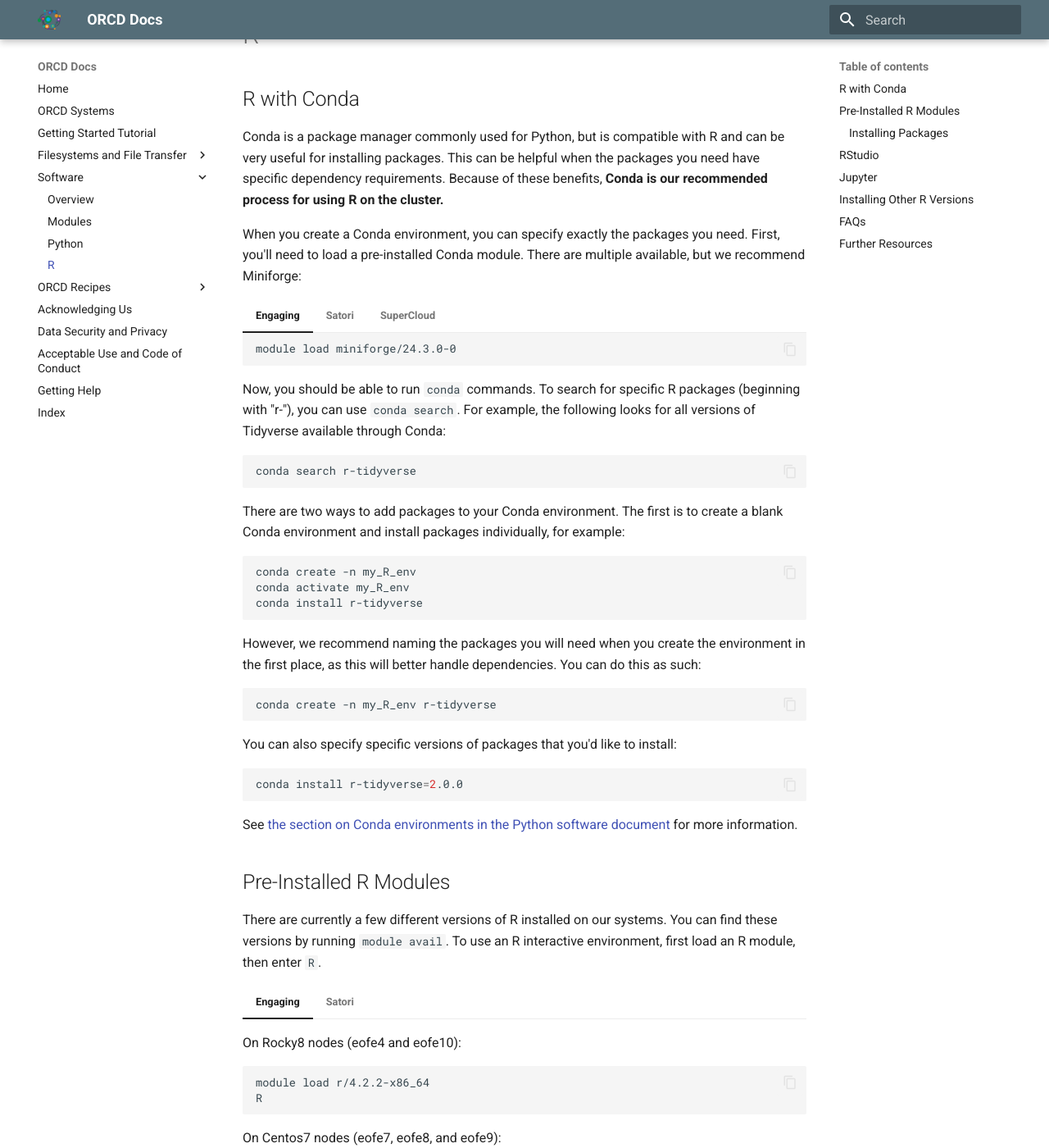
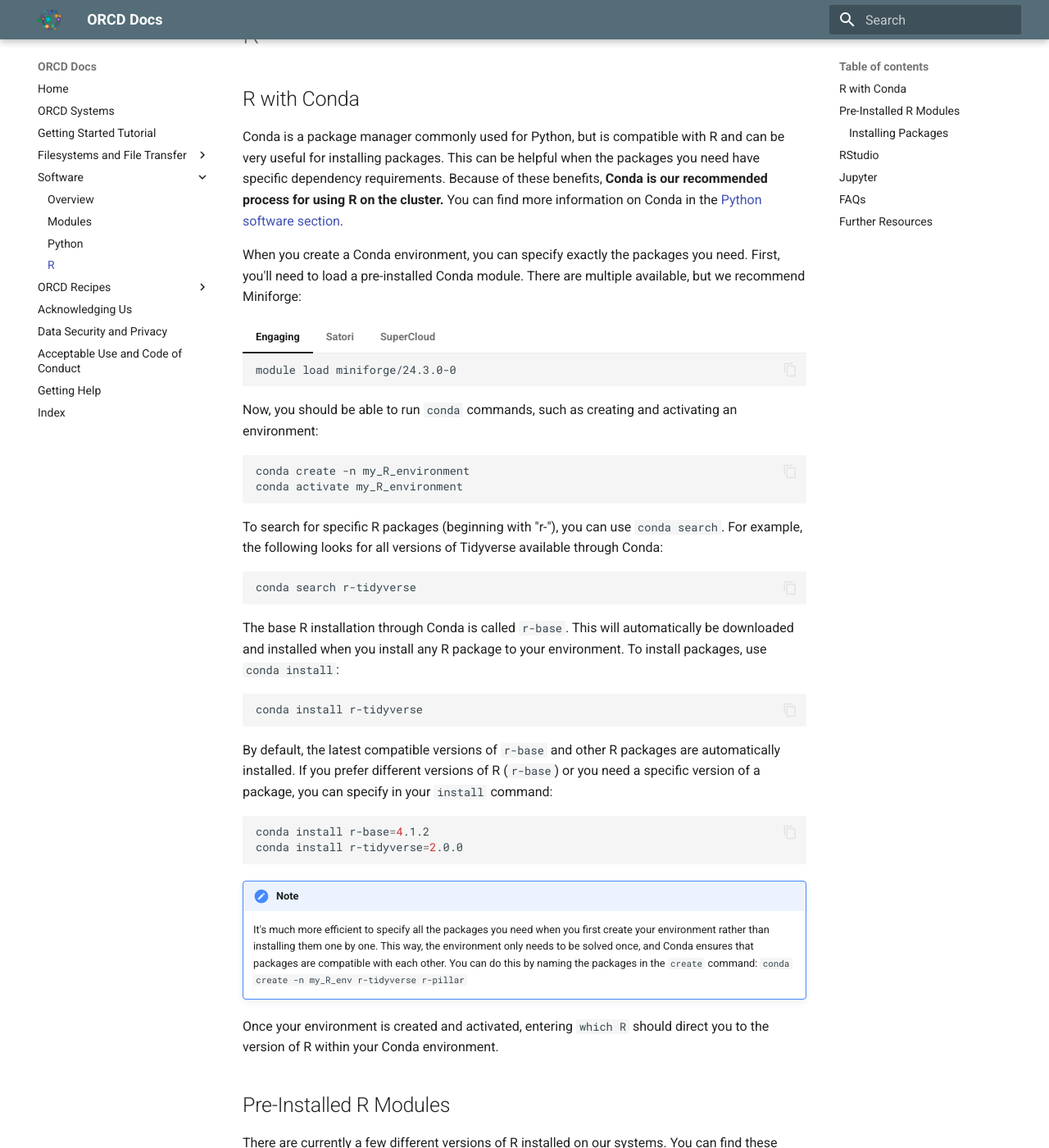
Before and after one commit to mit-orcd/orcd-docs-edit, an MkDocs documentation site: the page built from docs/software/R.md, in a window 1280 px wide and 1400 px high, scrolled down 202 px. Shown: the whole window at 82% size. Built offline with MkDocs 1.6.1 and Material for MkDocs 9.7.7, drawn with Linux system fonts in a browser that asks for light colours; some of the changed text lies outside the part shown.

Commit message:
reorganizing

````diff
--- a/docs/software/R.md
+++ b/docs/software/R.md
@@ -1,6 +1,5 @@
 <!--
 To do:
-- Use tidyverse only as an example
 - Look into running R on Jupyter notebooks on SuperCloud
 - Look into changing kernel to R in engaging Jupyter notebook
 -->
@@ -15,7 +14,7 @@
 
 ## R with Conda
 
-Conda is a package manager commonly used for Python, but is compatible with R and can be very useful for installing packages. This can be helpful when the packages you need have specific dependency requirements. Because of these benefits, **Conda is our recommended process for using R on the cluster.**
+Conda is a package manager commonly used for Python, but is compatible with R and can be very useful for installing packages. This can be helpful when the packages you need have specific dependency requirements. Because of these benefits, **Conda is our recommended process for using R on the cluster.** You can find more information on Conda in the [Python software section](python.md#conda-environments).
 
 When you create a Conda environment, you can specify exactly the packages you need. First, you'll need to load a pre-installed Conda module. There are multiple available, but we recommend Miniforge:
 
@@ -37,33 +36,36 @@
     module load anaconda/2023b
     ```
 
-Now, you should be able to run `conda` commands. To search for specific R packages (beginning with "r-"), you can use `conda search`. For example, the following looks for all versions of Tidyverse available through Conda:
+Now, you should be able to run `conda` commands, such as creating and activating an environment:
+
+```bash
+conda create -n my_R_environment
+conda activate my_R_environment
+```
+
+To search for specific R packages (beginning with "r-"), you can use `conda search`. For example, the following looks for all versions of Tidyverse available through Conda:
 
 ```bash
 conda search r-tidyverse
 ```
 
-There are two ways to add packages to your Conda environment. The first is to create a blank Conda environment and install packages individually, for example:
+The base R installation through Conda is called `r-base`. This will automatically be downloaded and installed when you install any R package to your environment. To install packages, use `conda install`:
 
 ```bash
-conda create -n my_R_env
-conda activate my_R_env
 conda install r-tidyverse
 ```
 
-However, we recommend naming the packages you will need when you create the environment in the first place, as this will better handle dependencies. You can do this as such:
+By default, the latest compatible versions of `r-base` and other R packages are automatically installed. If you prefer different versions of R (`r-base`) or you need a specific version of a package, you can specify in your `install` command:
 
 ```bash
-conda create -n my_R_env r-tidyverse
-```
-
-You can also specify specific versions of packages that you'd like to install:
-
-```bash
+conda install r-base=4.1.2
 conda install r-tidyverse=2.0.0
 ```
 
-See [the section on Conda environments in the Python software document](python.md#conda-environments) for more information.
+!!! note
+    It's much more efficient to specify all the packages you need when you first create your environment rather than installing them one by one. This way, the environment only needs to be solved once, and Conda ensures that packages are compatible with each other. You can do this by naming the packages in the `create` command: `conda create -n my_R_env r-tidyverse r-pillar`
+
+Once your environment is created and activated, entering `which R` should direct you to the version of R within your Conda environment.
 
 ## Pre-Installed R Modules
 
@@ -118,17 +120,6 @@
 
     On SuperCloud, the version of R that is available is from the pre-installed R environment on Anaconda. As a result, you cannot install additional pacakges. Unfortunately, it is not possible to connect your own Conda environment to Jupyter on this cluster. You can find more information about running Jupyter notebooks on SuperCloud [here](https://mit-supercloud.github.io/supercloud-docs/jupyter-notebooks/).
 
-## Installing Other R Versions
-
-If you need a specific version of R, the easiest way to do this is through Conda. You can specify your desired R version while creating a Conda environment by setting the `r-base` argument to version that you need. For example, for installing R version 4.1.2:
-
-```bash
-conda create -n my_R_env r-base=4.1.2
-conda activate my_R_env
-```
-
-Once your environment is created and activated, entering `which R` should direct you to the version of R within your Conda environment.
-
 ## FAQs
 
 **I am trying to use a specific R installation, but it is not being recognized. What should I do?**
````
